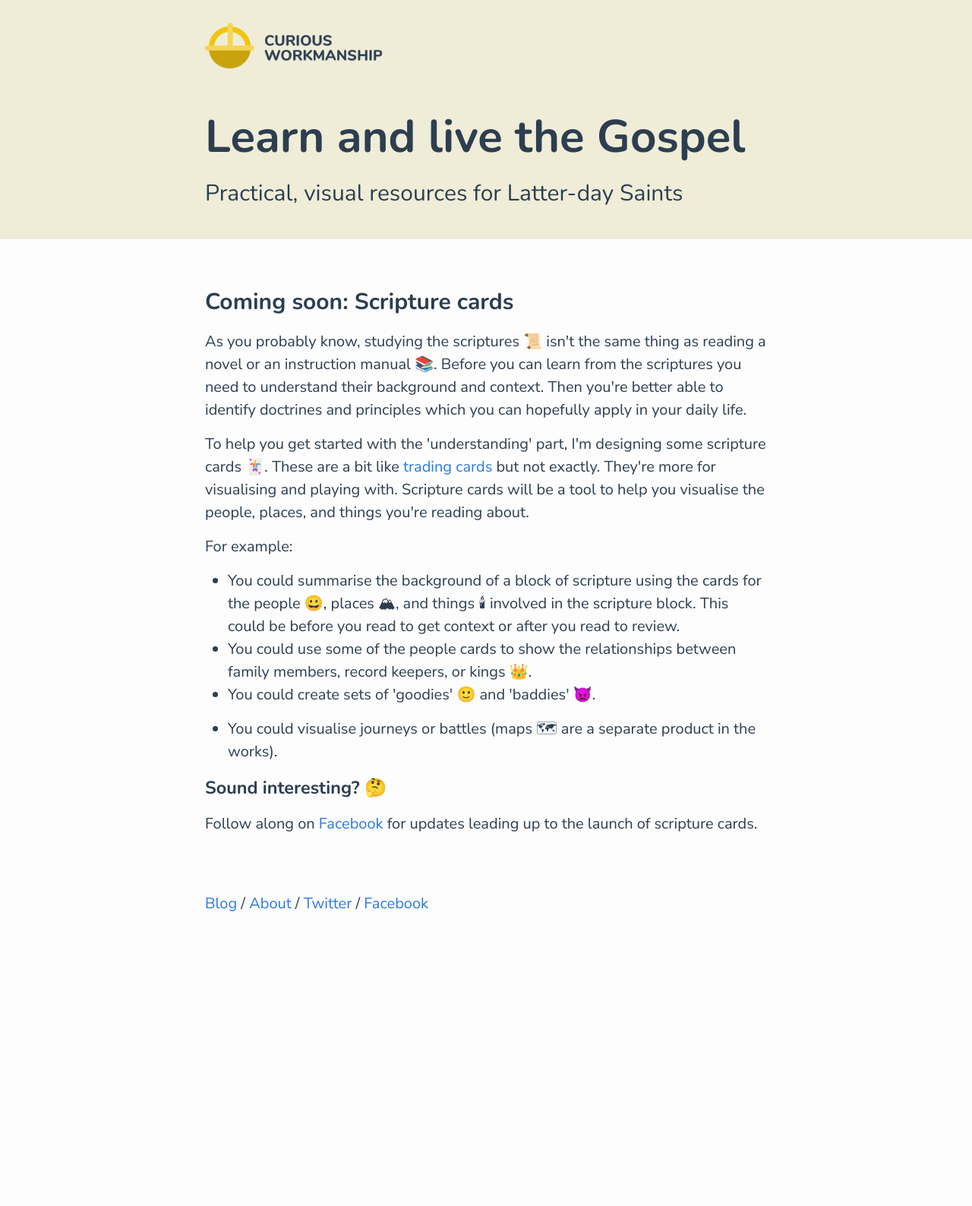
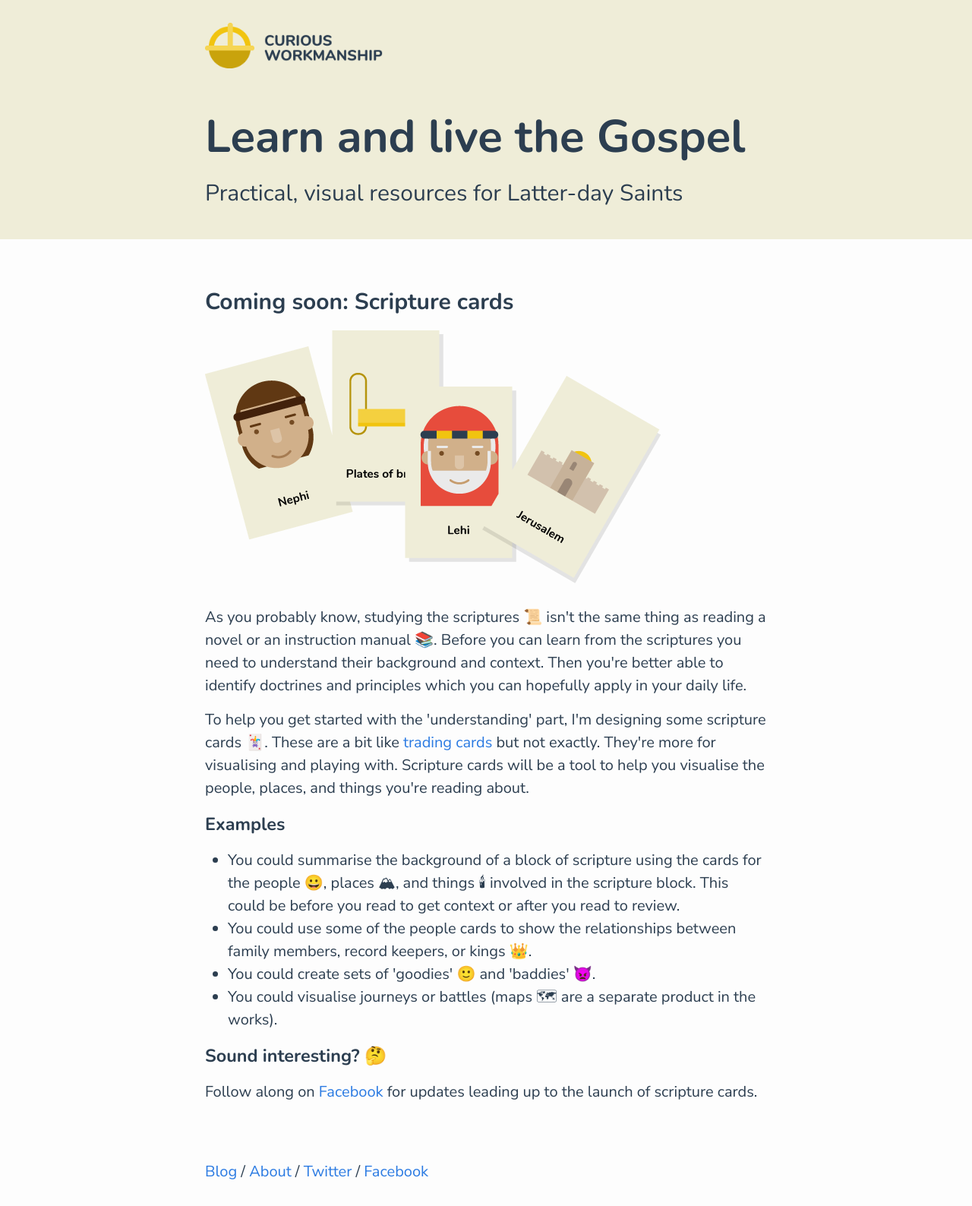
Before and after one commit to blairrorani/curious-workmanship, a Jekyll site: the page built from index.html, in a window 1280 px wide. Shown: the whole page at 76% size. Built offline with Jekyll 4.4.1, drawn with Linux system fonts in a browser that asks for light colours; before the commit the page ends 1235 px from its top, so only the background shows below that.

Commit message:
update index
added image of cards

```diff
--- a/_includes/header.html
+++ b/_includes/header.html
@@ -1,7 +1,7 @@
 <header class="site-header">
   <div class="wrapper">
 
-    <a class="site-title" href="{{ site.baseurl }}/"><img src="{{ "/css/images/cw-logo-long-transparent.png" | prepend: site.baseurl }}" alt="{{ site.title }}" class="logo"></a>
+    <a class="site-title" href="{{ site.baseurl }}/"><img src="{{ "/images/cw-logo-long-transparent.png" | prepend: site.baseurl }}" alt="{{ site.title }}" class="logo"></a>
 
     <h1 class="page-heading">{{ page.title }}</h1>
 
--- a/_sass/_custom.scss
+++ b/_sass/_custom.scss
@@ -71,7 +71,6 @@
 
 .logo {
   display: block;
-  max-width: 282px;
   max-height: 60px;
   padding-top: 15px;
   padding-bottom: 60px;
@@ -83,3 +82,9 @@
        margin-right: auto;*/
     }
  }
+
+ .centre-me {
+   margin-left: auto;
+   margin-right: auto;
+   display: block;
+ }
--- a/index.html
+++ b/index.html
@@ -7,17 +7,18 @@ layout: default
 <div class="home">
 
 <h2>Coming soon: Scripture cards</h2>
+<img src="{{ "/images/scripture-cards.png" | prepend: site.baseurl }}" alt="{{ site.title }}" style="margin-bottom: 30px;">
 
 <p>As you probably know, studying the scriptures &#x1f4dc; isn't the same thing as reading a novel or an instruction manual &#x1f4da;. Before you can learn from the scriptures you need to understand their background and context. Then you're better able to identify doctrines and principles which you can hopefully apply in your daily life.</p>
 <p>To help you get started with the 'understanding' part, I'm designing some scripture cards &#x1f0cf;. These are a bit like <a href="https://en.wikipedia.org/wiki/Trading_card">trading cards</a> but not exactly. They're more for visualising and playing with. Scripture cards will be a tool to help you visualise the people, places, and things you're reading about.</p>
-<p>For example:<p>
-  <ul>
+<h3>Examples</h3>
+
+<ul>
     <li>You could summarise the background of a block of scripture using the cards for the people &#x1f600;, places &#x1f3d4;, and things &#x1f56f; involved in the scripture block. This could be before you read to get context or after you read to review.</li>
     <li>You could use some of the people cards to show the relationships between family members, record keepers, or kings &#x1f451;.</li>
-    <li>You could create sets of 'goodies' &#x1f642; and 'baddies' &#x1f47f;.</p>
-    <li>You could visualise journeys or battles (maps &#x1f5fa; are a separate product in the works).</p>
-  </ul>
-</p>
+    <li>You could create sets of 'goodies' &#x1f642; and 'baddies' &#x1f47f;.</li>
+    <li>You could visualise journeys or battles (maps &#x1f5fa; are a separate product in the works).</li>
+</ul>
 <h3>Sound interesting? &#x1f914;</h3>
 <p>Follow along on <a href="https://facebook.com/curiousworkmanship">Facebook</a> for updates leading up to the launch of scripture cards.</p>
 </div>
```
Also changed, not shown: images/cw-logo-long-transparent.png (renamed from css/images/cw-logo-long-transparent.png), images/scripture-cards.png (added).
